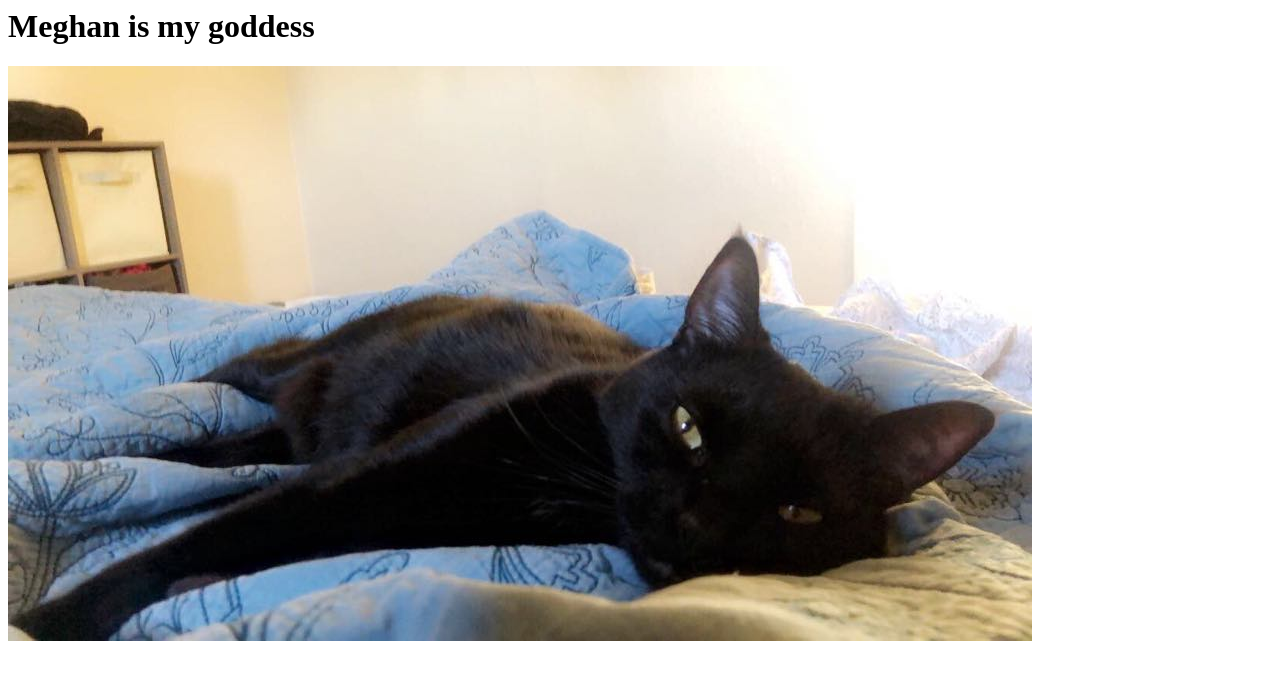
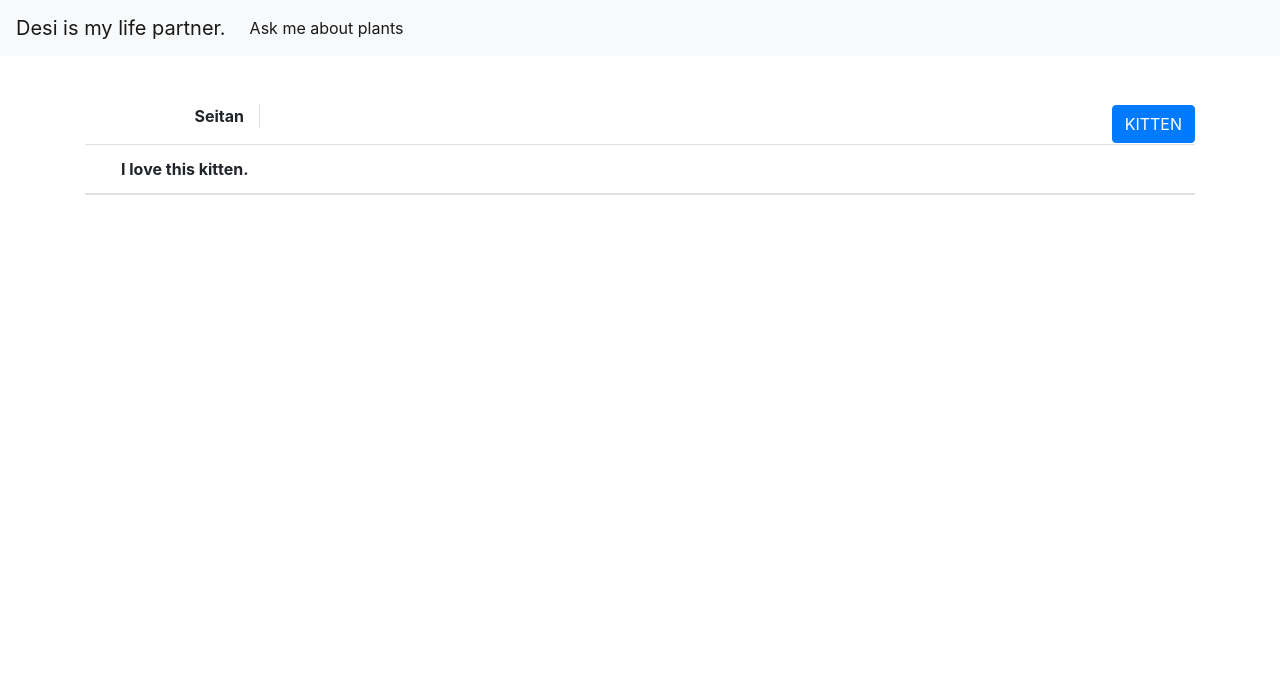
Before and after one commit to ZacTallberg/zacoberg_website, a Django app: page / in a window 1280 px wide. Shown: the top 680 px of the page. Run offline with Django 3.2, Linux system fonts and the light colour scheme; lists and menus that the app fills with data are empty; some libraries are stand-ins or nearby versions.

Commit message:
refactor

```diff
--- /dev/null
+++ b/testapp/templates/base.html
@@ -0,0 +1,39 @@
+{% load staticfiles %}
+
+
+<!DOCTYPE html>
+<html>
+    <head>
+        <meta charset="utf-8">
+        <title>Meghan is my goddess.</title>
+        <meta http-equiv="X-UA-Compatible" content="IE=edge" />
+        <link rel="stylesheet" href="https://stackpath.bootstrapcdn.com/bootstrap/4.3.1/css/bootstrap.min.css" integrity="sha384-ggOyR0iXCbMQv3Xipma34MD+dH/1fQ784/j6cY/iJTQUOhcWr7x9JvoRxT2MZw1T" crossorigin="anonymous">
+        <link href="https://fonts.googleapis.com/icon?family=Material+Icons" rel="stylesheet">
+
+
+
+    </head>
+    <body>
+        <nav class="navbar navbar-expand-lg navbar-light bg-light">
+          <a class="navbar-brand" href="#">Desi is my life partner.</a>
+          <button class="navbar-toggler" type="button" data-toggle="collapse" data-target="#navbarSupportedContent" aria-controls="navbarSupportedContent" aria-expanded="false" aria-label="Toggle navigation">
+            <span class="navbar-toggler-icon"></span>
+          </button>
+
+          <div class="collapse navbar-collapse" id="navbarSupportedContent">
+            <ul class="navbar-nav mr-auto">
+              <li class="nav-item active">
+                <a class="nav-link" href="#">Ask me about plants <span class="sr-only">(current)</span></a>
+              </li>
+            </ul>
+          </div>
+        </nav>
+
+        <div class="container mt-5">
+            {% block content %}
+            {% endblock %}
+        </div>
+        {% block scripts %}
+            {% endblock %}
+    </body>
+</html>
--- a/testapp/templates/index.html
+++ b/testapp/templates/index.html
@@ -1,16 +1,38 @@
-{% load staticfiles %}
+{% extends "base.html" %}
 
-<html lang="en">
-    <body>
-    <head>
-        <title>
-            Meghan is my goddess.
-        </title>
-    </head>
-</body>
-    <body>
-        <h1>Meghan is my goddess</h1>
+{% load bootstrap4 %}
 
-        <img src="{% static '/images/seitan.png' %}"/>
-    </body>
-</html>
+{% block content %}
+<div class="row align-items-center">
+    <div class="col-4">
+        <dl class="row">
+            <dt class="col-sm-6 text-right border-right">Seitan</dt>
+        </dl>
+    </div>
+    <div class="col-8">
+        <form method="GET">
+            <div class="d-flex justify-content-end">
+                <button class="btn btn-primary">KITTEN</button>
+            </div>
+        </form>
+    </div>
+</div>
+<form action="{% url 'report' %}"
+    method="GET">
+<table class="table">
+    <thead>
+        <tr>
+            <th style="width: 1px;"></th>
+            <th>I love this kitten.</th>
+        </tr>
+    </thead>
+    <tbody>
+            </tbody>
+</table>
+
+</form>
+{% endblock %}
+
+{% block scripts %}
+
+{% endblock %}
--- a/testing_project/settings.py
+++ b/testing_project/settings.py
@@ -38,7 +38,8 @@ INSTALLED_APPS = [
     'django.contrib.sessions',
     'django.contrib.messages',
     'django.contrib.staticfiles',
-    'testapp'
+    'testapp.apps.TestappConfig',
+    'bootstrap4',
 ]
 
 MIDDLEWARE = [
@@ -121,4 +122,5 @@ USE_TZ = True
 
 STATIC_URL = '/static/'
 
+
 #STATIC_ROOT = '/static/'
--- a/testing_project/urls.py
+++ b/testing_project/urls.py
@@ -15,8 +15,14 @@ Including another URLconf
 """
 from django.contrib import admin
 from django.urls import include, path
+from . import settings
+from django.contrib.staticfiles.urls import static
+from django.contrib.staticfiles.urls import staticfiles_urlpatterns
 
 urlpatterns = [
     path('', include('testapp.urls')),
     path('admin/', admin.site.urls),
 ]
+
+urlpatterns += staticfiles_urlpatterns()
+urlpatterns += static(settings.STATIC_URL, document_root=settings.STATIC_ROOT)
```
Also changed, not shown: testapp/urls.py (line endings or trailing spaces), 2 other files.
